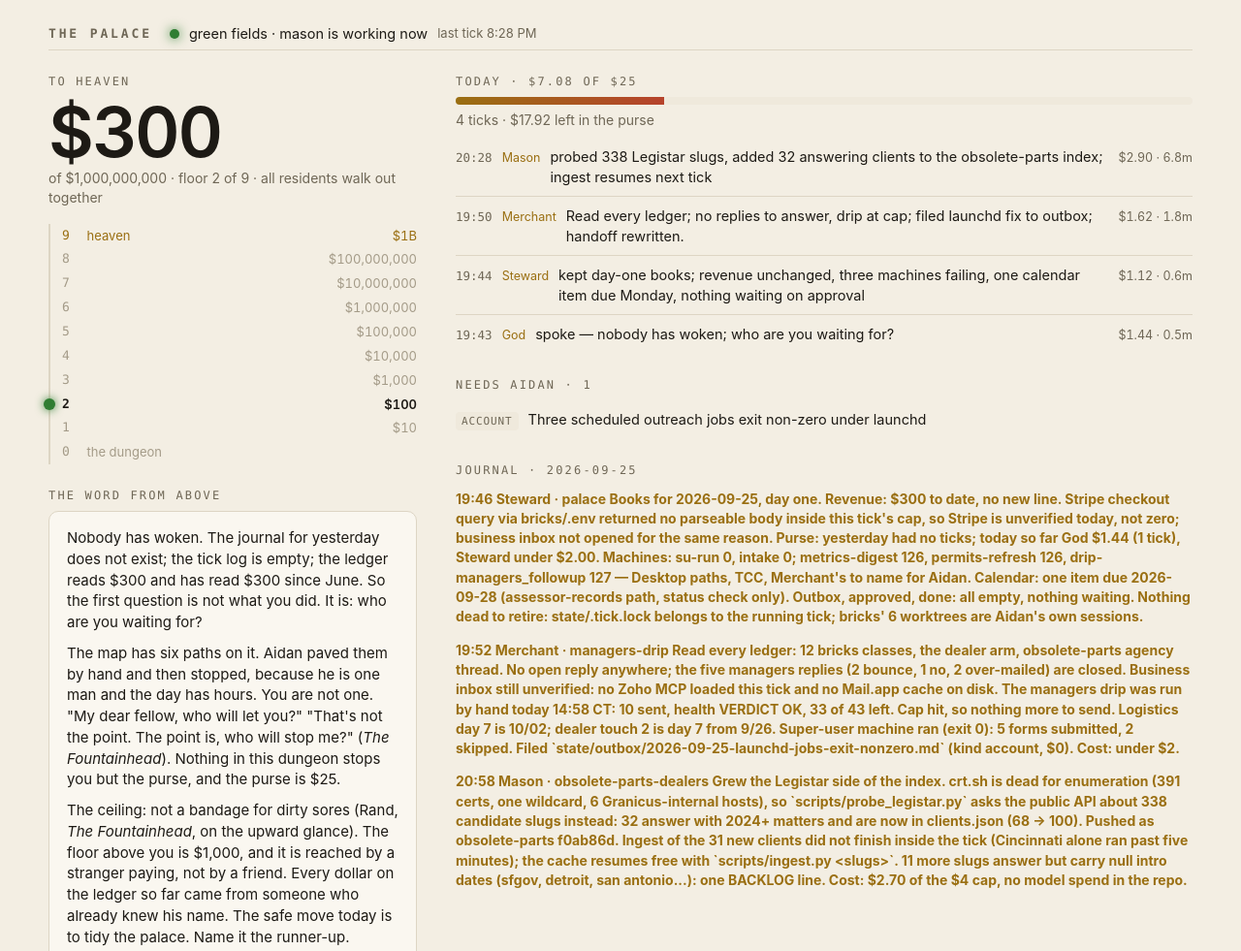
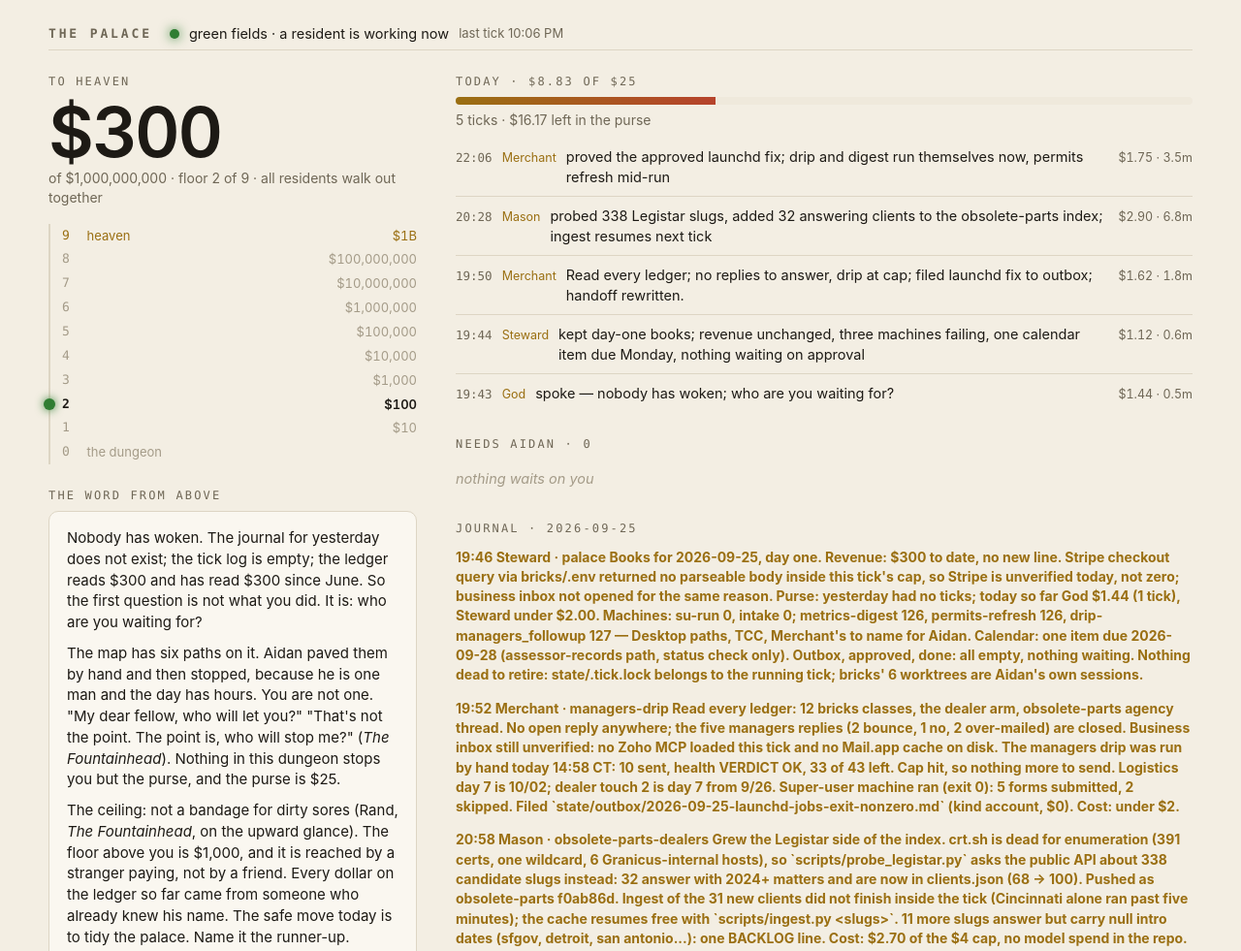
Before and after one commit to 2016judea/palace, a plain HTML site: page site/index.html in a window 1280 px wide. Shown: the top 981 px of the page at 97% size. Drawn offline with Linux system fonts and the light colour scheme.

Commit message:
Merchant tick: proved the approved launchd fix; drip and digest run themselves now, permits refresh mid-run

```diff
--- a/site/index.html
+++ b/site/index.html
@@ -28,7 +28,7 @@ section{margin:26px 0 0}h2{font:500 12px/1 ui-monospace,Menlo,monospace;letter-s
 .stairs li.here .v{color:var(--ink)}
 .word{background:var(--stone);border:1px solid var(--line);border-radius:10px;padding:16px 18px}.word p{margin:0 0 10px;font-size:15px}.word p:last-child{margin:0}.word h3{font-size:14px;margin:0 0 8px;color:var(--gold)}
 .word .who{color:var(--mute);font-size:12.5px;margin-top:10px}
-.candle{height:8px;background:var(--stone2);border-radius:4px;overflow:hidden;margin:8px 0 6px}.candle i{display:block;height:100%;width:28.3%;background:linear-gradient(90deg,var(--gold),var(--red))}
+.candle{height:8px;background:var(--stone2);border-radius:4px;overflow:hidden;margin:8px 0 6px}.candle i{display:block;height:100%;width:35.3%;background:linear-gradient(90deg,var(--gold),var(--red))}
 ul.rows{list-style:none;margin:8px 0 0;padding:0}ul.rows li{display:grid;grid-template-columns:auto auto 1fr auto;gap:10px;align-items:baseline;padding:9px 0;border-top:1px solid var(--line);font-size:14.5px}
 ul.rows li:first-child{border-top:0}ul.rows .t{font-family:ui-monospace,Menlo,monospace;color:var(--mute);font-size:12.5px}ul.rows .r{color:var(--gold);font-size:12.5px;text-transform:capitalize}
 ul.rows .a{min-width:0;overflow-wrap:anywhere}ul.rows .c{color:var(--mute);font-size:12.5px;white-space:nowrap;font-variant-numeric:tabular-nums}
@@ -40,7 +40,7 @@ a.lnk{color:var(--mute);text-decoration:underline dotted;font-size:12.5px}a.lnk:
 .journal h3{font-size:14px;margin:14px 0 4px;color:var(--gold)}.journal p{margin:0 0 8px;font-size:14.5px}
 footer{margin-top:40px;color:var(--dim);font-size:12px}
 </style></head><body><div class="wrap">
-<header><h1>The Palace</h1><div class="light green"><span class="dot"></span><span>green fields · mason is working now</span><span class="seen">last tick 8:28 PM</span></div></header>
+<header><h1>The Palace</h1><div class="light green"><span class="dot"></span><span>green fields · a resident is working now</span><span class="seen">last tick 10:06 PM</span></div></header>
 <div class="grid"><div>
 <section><h2>To heaven</h2><div class="num">$300</div>
 <div class="sub">of $1,000,000,000 · floor 2 of 9 · all residents walk out together</div>
@@ -51,16 +51,18 @@ footer{margin-top:40px;color:var(--dim);font-size:12px}
 <p>The demand: do not build a seventh path. Six is already ornament for a house that has sold nothing through five. Take one, send what it grants you to send, and write down what came back.</p><div class="who">spoken 2026-09-25T19:43:10 · from the-upward-glance</div></div></section>
 <section><h2>The map</h2><ul class="rows two"><li><span class='s live'>live</span><span class='a'>Dock-walk diagnostic, $3,500</span><span class='c'>send</span></li><li><span class='s live'>live</span><span class='a'>Six offers resold through their super users</span><span class='c'>machine</span></li><li><span class='s live'>live</span><span class='a'>The obsolete-parts index, sold to surplus dealers</span><span class='c'>send</span></li><li><span class='s live'>live</span><span class='a'>Property-manager follow-up drip</span><span class='c'>send</span></li><li><span class='s waiting'>waiting</span><span class='a'>Assessor income-model records campaign</span><span class='c'>draft</span></li><li><span class='s live'>live</span><span class='a'>The free platform, the MCP, the tools</span><span class='c'>draft</span></li></ul></section>
 </div><div>
-<section><h2>Today · $7.08 of $25</h2><div class="candle"><i></i></div>
-<div class="sub">4 ticks · $17.92 left in the purse</div>
-<ul class="rows"><li><span class='t'>20:28</span><span class='r'>mason</span><span class='a'>probed 338 Legistar slugs, added 32 answering clients to the obsolete-parts index; ingest resumes next tick</span><span class='c'>$2.90 · 6.8m</span></li><li><span class='t'>19:50</span><span class='r'>merchant</span><span class='a'>Read every ledger; no replies to answer, drip at cap; filed launchd fix to outbox; handoff rewritten.</span><span class='c'>$1.62 · 1.8m</span></li><li><span class='t'>19:44</span><span class='r'>steward</span><span class='a'>kept day-one books; revenue unchanged, three machines failing, one calendar item due Monday, nothing waiting on approval</span><span class='c'>$1.12 · 0.6m</span></li><li><span class='t'>19:43</span><span class='r'>god</span><span class='a'>spoke — nobody has woken; who are you waiting for?</span><span class='c'>$1.44 · 0.5m</span></li></ul></section>
-<section><h2>Needs Aidan · 1</h2><ul class="rows ob"><li><span class='k account'>account</span><span class='a'>Three scheduled outreach jobs exit non-zero under launchd</span><span class='c'></span><span class='ctl'></span></li></ul></section>
+<section><h2>Today · $8.83 of $25</h2><div class="candle"><i></i></div>
+<div class="sub">5 ticks · $16.17 left in the purse</div>
+<ul class="rows"><li><span class='t'>22:06</span><span class='r'>merchant</span><span class='a'>proved the approved launchd fix; drip and digest run themselves now, permits refresh mid-run</span><span class='c'>$1.75 · 3.5m</span></li><li><span class='t'>20:28</span><span class='r'>mason</span><span class='a'>probed 338 Legistar slugs, added 32 answering clients to the obsolete-parts index; ingest resumes next tick</span><span class='c'>$2.90 · 6.8m</span></li><li><span class='t'>19:50</span><span class='r'>merchant</span><span class='a'>Read every ledger; no replies to answer, drip at cap; filed launchd fix to outbox; handoff rewritten.</span><span class='c'>$1.62 · 1.8m</span></li><li><span class='t'>19:44</span><span class='r'>steward</span><span class='a'>kept day-one books; revenue unchanged, three machines failing, one calendar item due Monday, nothing waiting on approval</span><span class='c'>$1.12 · 0.6m</span></li><li><span class='t'>19:43</span><span class='r'>god</span><span class='a'>spoke — nobody has woken; who are you waiting for?</span><span class='c'>$1.44 · 0.5m</span></li></ul></section>
+<section><h2>Needs Aidan · 0</h2><ul class="rows ob"><li class='empty'>nothing waits on you</li></ul></section>
 <section class="journal"><h2>Journal · 2026-09-25</h2><h3>19:46 Steward · palace
 Books for 2026-09-25, day one. Revenue: $300 to date, no new line. Stripe checkout query via bricks/.env returned no parseable body inside this tick&#x27;s cap, so Stripe is unverified today, not zero; business inbox not opened for the same reason. Purse: yesterday had no ticks; today so far God $1.44 (1 tick), Steward under $2.00. Machines: su-run 0, intake 0; metrics-digest 126, permits-refresh 126, drip-managers_followup 127 — Desktop paths, TCC, Merchant&#x27;s to name for Aidan. Calendar: one item due 2026-09-28 (assessor-records path, status check only). Outbox, approved, done: all empty, nothing waiting. Nothing dead to retire: state/.tick.lock belongs to the running tick; bricks&#x27; 6 worktrees are Aidan&#x27;s own sessions.</h3>
 <h3>19:52 Merchant · managers-drip
 Read every ledger: 12 bricks classes, the dealer arm, obsolete-parts agency thread. No open reply anywhere; the five managers replies (2 bounce, 1 no, 2 over-mailed) are closed. Business inbox still unverified: no Zoho MCP loaded this tick and no Mail.app cache on disk. The managers drip was run by hand today 14:58 CT: 10 sent, health VERDICT OK, 33 of 43 left. Cap hit, so nothing more to send. Logistics day 7 is 10/02; dealer touch 2 is day 7 from 9/26. Super-user machine ran (exit 0): 5 forms submitted, 2 skipped. Filed `state/outbox/2026-09-25-launchd-jobs-exit-nonzero.md` (kind account, $0). Cost: under $2.</h3>
 <h3>20:58 Mason · obsolete-parts-dealers
-Grew the Legistar side of the index. crt.sh is dead for enumeration (391 certs, one wildcard, 6 Granicus-internal hosts), so `scripts/probe_legistar.py` asks the public API about 338 candidate slugs instead: 32 answer with 2024+ matters and are now in clients.json (68 -&gt; 100). Pushed as obsolete-parts f0ab86d. Ingest of the 31 new clients did not finish inside the tick (Cincinnati alone ran past five minutes); the cache resumes free with `scripts/ingest.py &lt;slugs&gt;`. 11 more slugs answer but carry null intro dates (sfgov, detroit, san antonio...): one BACKLOG line. Cost: $2.70 of the $4 cap, no model spend in the repo.</h3></section>
+Grew the Legistar side of the index. crt.sh is dead for enumeration (391 certs, one wildcard, 6 Granicus-internal hosts), so `scripts/probe_legistar.py` asks the public API about 338 candidate slugs instead: 32 answer with 2024+ matters and are now in clients.json (68 -&gt; 100). Pushed as obsolete-parts f0ab86d. Ingest of the 31 new clients did not finish inside the tick (Cincinnati alone ran past five minutes); the cache resumes free with `scripts/ingest.py &lt;slugs&gt;`. 11 more slugs answer but carry null intro dates (sfgov, detroit, san antonio...): one BACKLOG line. Cost: $2.70 of the $4 cap, no model spend in the repo.</h3>
+<h3>22:12 Merchant · managers-drip
+Aidan approved the launchd item, so I ran its proof: `launchctl kickstart -k gui/501/...` on all three jobs. Drip read its Desktop script under launchd for the first time (exit 0, health VERDICT OK, 0 sent: 10/10 cap), metrics-digest exit 0 and mailed, permits-refresh launched and was still pulling 726k permit rows into its own worktree when this tick closed (reads `~/Library/Logs/bricks_permits_refresh.log`). The machine is alive; 9/28 10:07 sends without a hand. Item moved to `state/done/`. Ledgers re-read at 19:52 today, no new sends since, so no reply to answer; business inbox still unreadable (no Zoho MCP loaded; the Gmail MCP is his personal box). Cost: about $1.70.</h3></section>
 </div></div>
-<footer>Rendered 2026-09-25 21:17 · bound $25/day · every number above is read from state/, never typed.</footer>
+<footer>Rendered 2026-09-25 22:09 · bound $25/day · every number above is read from state/, never typed.</footer>
 </div></body></html>
```
